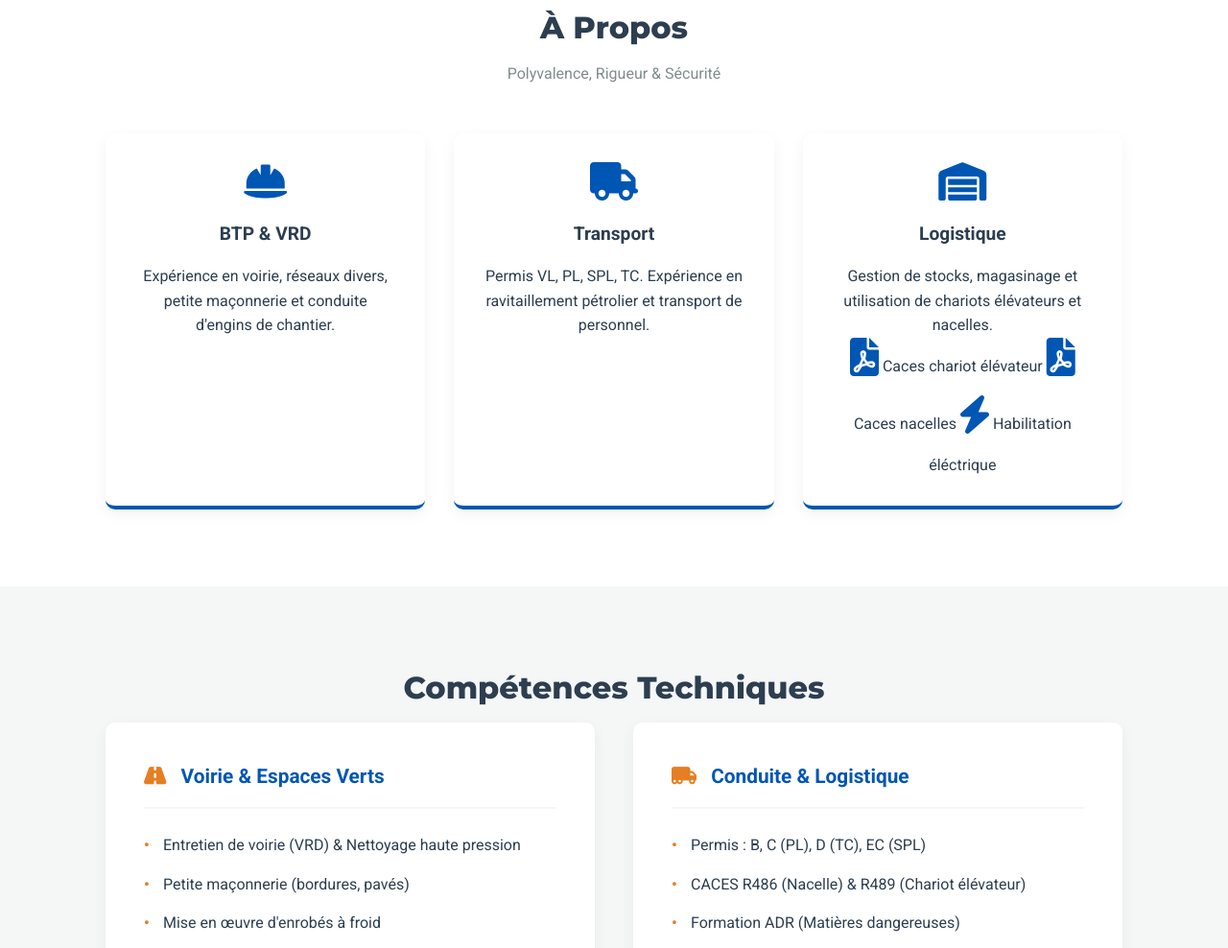
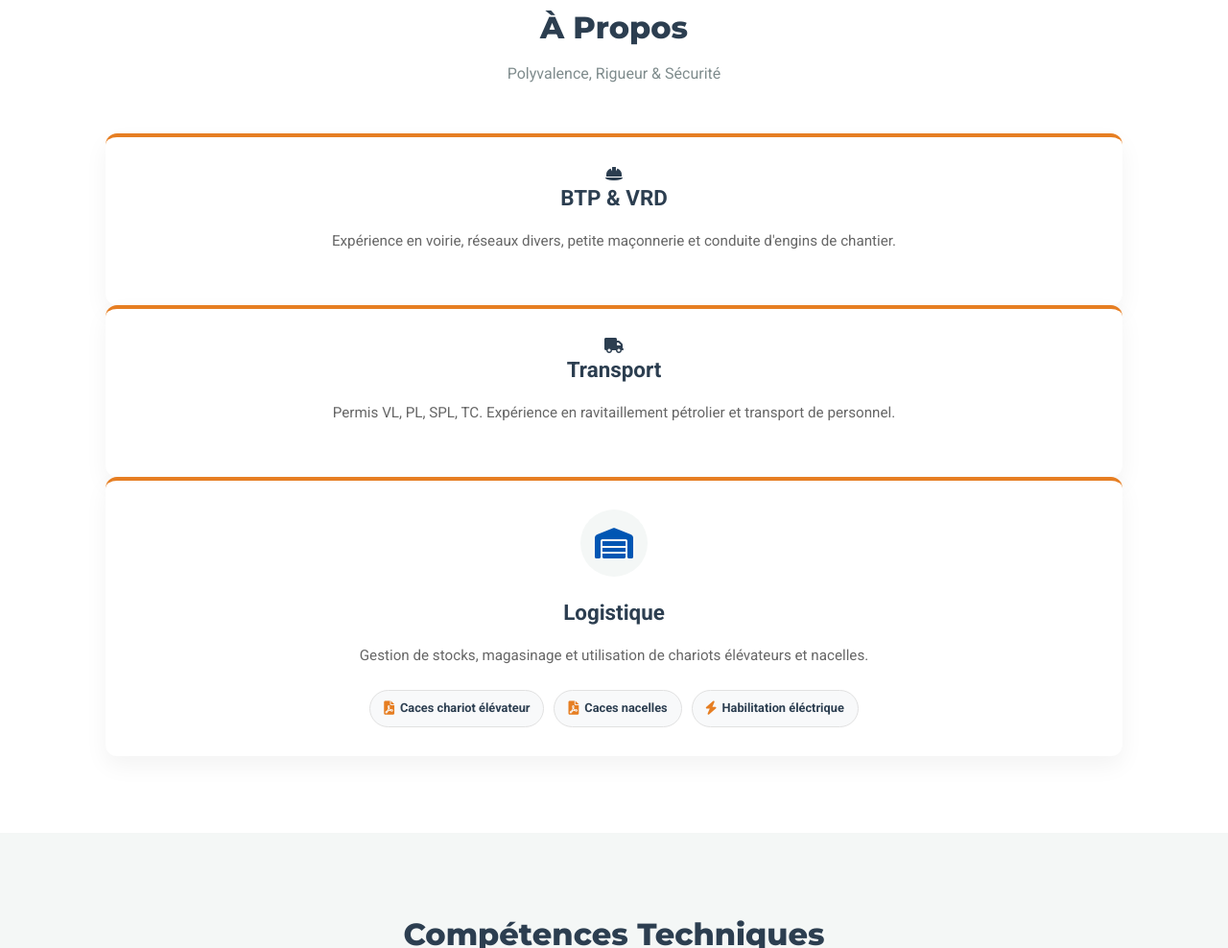
Before and after one commit to HAMILCARO-Dany/portfolio, a plain HTML site: page index.html in a window 1280 px wide. Shown: the part 893-1881 px from the top of the page at 96% size. Drawn offline with Linux system fonts and the light colour scheme.

```diff
--- a/style.css
+++ b/style.css
@@ -210,36 +210,99 @@ ul {
     margin-bottom: 50px;
 }
 
-/* --- About Cards --- */
-.about-grid {
-    display: grid;
-    grid-template-columns: repeat(auto-fit, minmax(250px, 1fr));
-    gap: 30px;
-}
-
+/* --- Style de la carte Logistique --- */
 .about-card {
-    background: var(--white);
-    padding: 30px;
+    background: #ffffff;
+    padding: 30px 25px;
+    border-radius: 12px;
+    box-shadow: 0 10px 25px rgba(0,0,0,0.05); /* Ombre douce */
     text-align: center;
-    border-radius: 10px;
-    box-shadow: 0 5px 15px rgba(0,0,0,0.05);
-    transition: transform 0.3s;
-    border-bottom: 4px solid var(--primary-color);
+    transition: transform 0.3s ease, box-shadow 0.3s ease;
+    border-top: 4px solid var(--accent-color); /* Rappel de l'orange BTP */
+    display: flex;
+    flex-direction: column;
+    align-items: center;
+    height: 100%; /* S'assure que toutes les cartes ont la même hauteur */
 }
 
 .about-card:hover {
-    transform: translateY(-5px);
+    transform: translateY(-5px); /* Légère montée au survol */
+    box-shadow: 0 15px 35px rgba(0,0,0,0.1);
 }
 
-.about-card i {
-    font-size: 2.5rem;
-    color: var(--primary-color);
+/* --- Icône principale --- */
+.about-card .icon-wrapper {
+    width: 70px;
+    height: 70px;
+    background-color: #f4f7f6;
+    border-radius: 50%;
+    display: flex;
+    align-items: center;
+    justify-content: center;
     margin-bottom: 20px;
 }
 
+.about-card i.fa-warehouse {
+    font-size: 2rem;
+    color: var(--primary-color); /* Bleu */
+}
+
+/* --- Textes --- */
 .about-card h4 {
+    font-size: 1.4rem;
+    color: var(--text-dark);
     margin-bottom: 15px;
-    font-size: 1.2rem;
+    font-weight: 700;
+}
+
+.about-card p {
+    font-size: 0.95rem;
+    color: #666;
+    margin-bottom: 25px;
+    line-height: 1.5;
+}
+
+/* --- Conteneur des badges --- */
+.certif-container {
+    display: flex;
+    flex-wrap: wrap;
+    justify-content: center;
+    gap: 10px; /* Espace entre les boutons */
+    margin-top: auto; /* Pousse les boutons vers le bas si la carte est grande */
+    width: 100%;
+}
+
+/* --- Style des boutons "Tags" --- */
+.certif-tag {
+    display: inline-flex;
+    align-items: center;
+    gap: 6px; /* Espace entre l'icône et le texte */
+    background-color: #f8f9fa;
+    color: var(--text-dark);
+    padding: 8px 14px;
+    border-radius: 50px; /* Forme pilule */
+    font-size: 0.8rem;
+    font-weight: 600;
+    text-decoration: none;
+    border: 1px solid #e1e1e1;
+    transition: all 0.2s ease;
+}
+
+.certif-tag i {
+    color: var(--accent-color); /* Icône PDF en orange */
+    font-size: 0.9rem;
+}
+
+/* --- Effet au survol des boutons --- */
+.certif-tag:hover {
+    background-color: var(--primary-color);
+    color: #ffffff;
+    border-color: var(--primary-color);
+    transform: scale(1.05); /* Léger grossissement */
+}
+
+.certif-tag:hover i {
+    color: #ffffff; /* L'icône devient blanche au survol */
 }
 
 /* --- Competences --- */
@@ -462,4 +525,5 @@ footer {
     }
 
     .image-placeholder i { font-size: 4rem; }
+
 }
```
